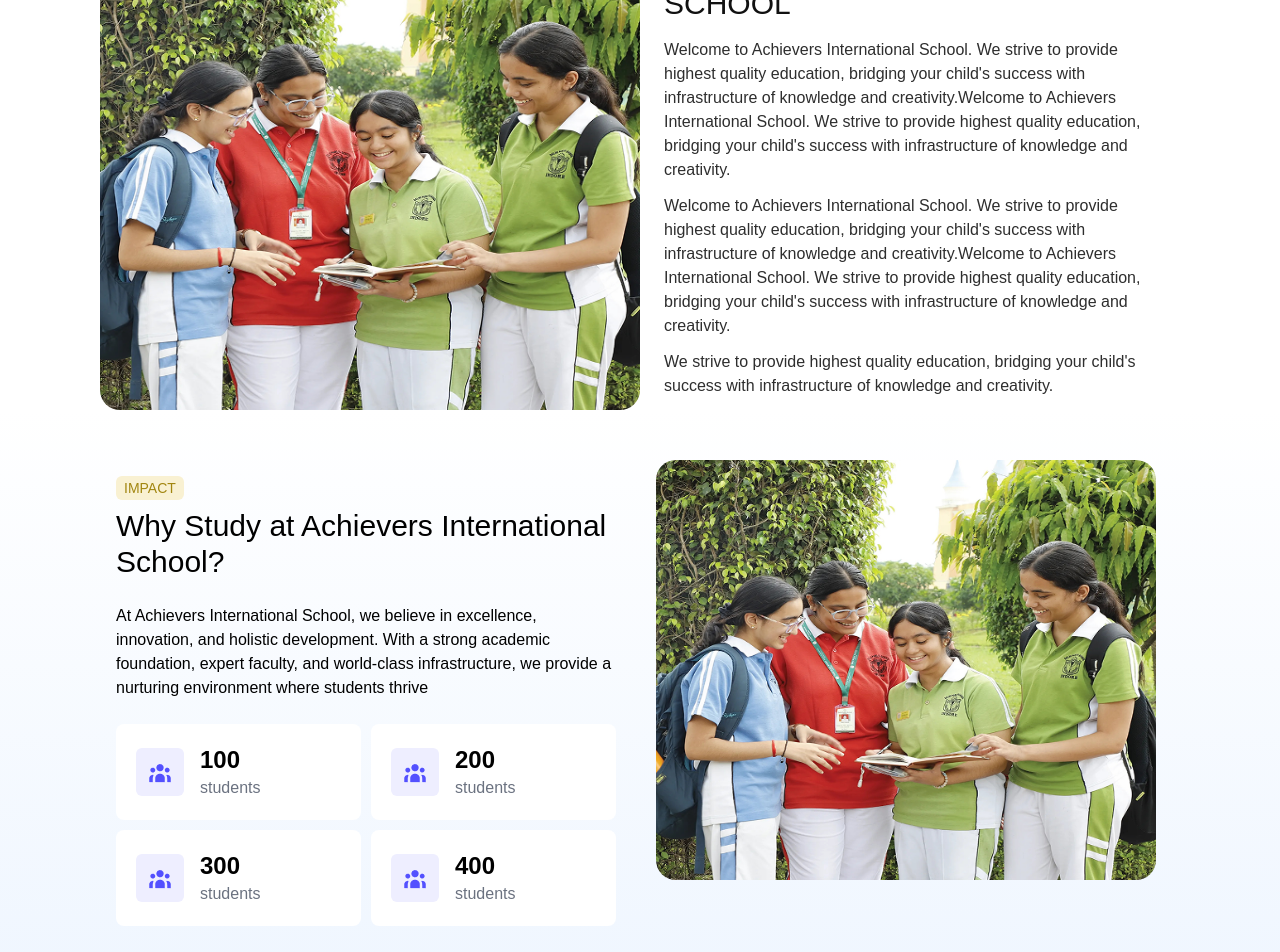
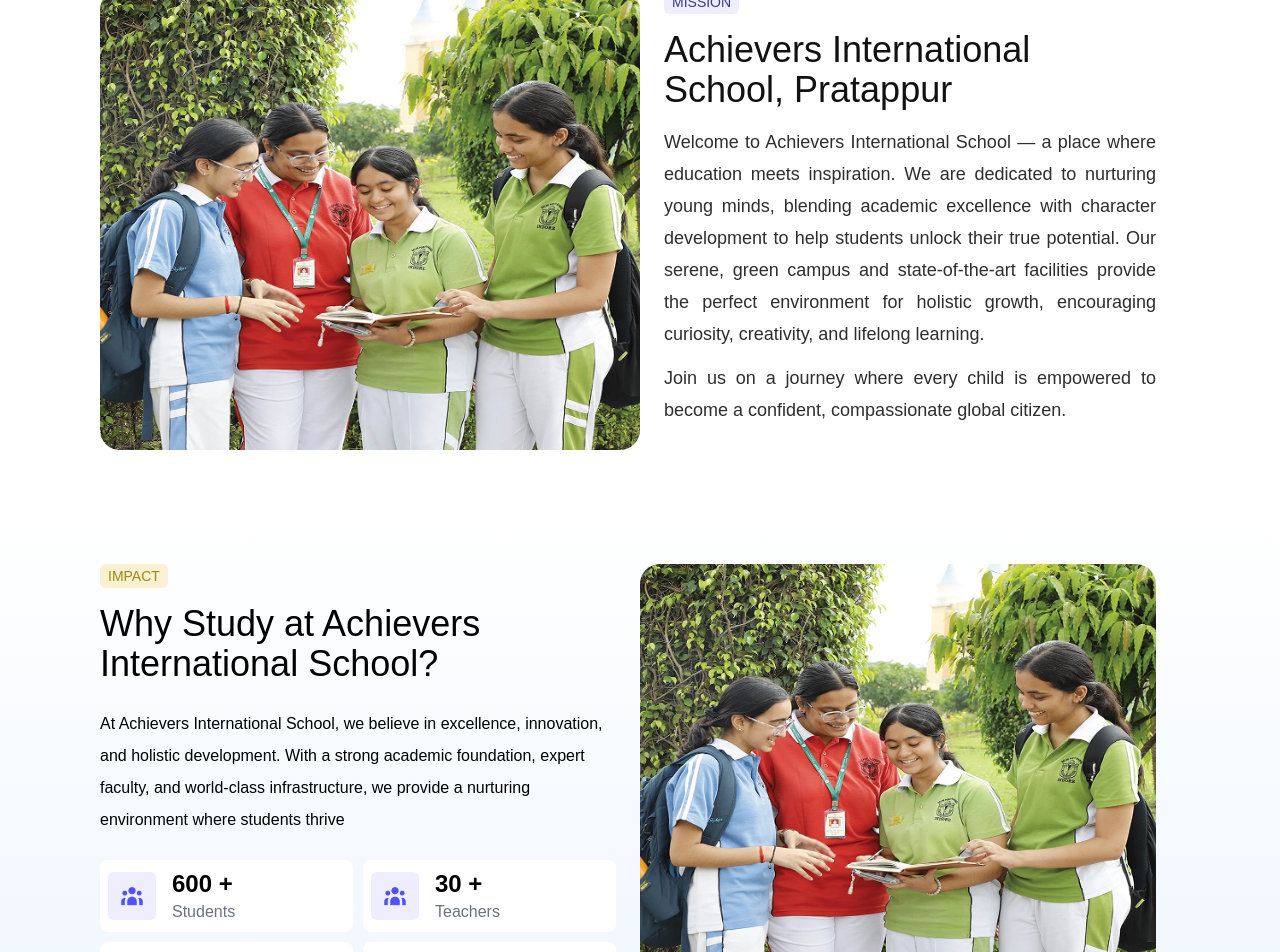
Before and after one commit to pallavi0112/achievers-school-frontend-v2, a Next.js app: page / in a window 1280 px wide. Shown: the part 1020-1972 px from the top of the page. Built offline with nearby package versions, Linux system fonts and the light colour scheme.

Commit message:
homepage

```diff
--- a/src/app/about-us/[slug]/page.tsx
+++ b/src/app/about-us/[slug]/page.tsx
@@ -17,7 +17,7 @@
         "/about-us/mandatory-disclosure-cbse": <MandatoryDisclosure />,
     };
 
-    return   pathname ? routes[pathname] || <h1 className="text-center mt-10 text-red-500 text-2xl">Page Not Found</h1> : <h1 className="text-center mt-10 text-red-500 text-2xl">Page Not Found</h1>;
+    return   pathname ? routes[pathname] : <h1 className="text-center mt-10 text-red-500 text-2xl">Page Not Found</h1> ;
 };
 
 export default Page;
--- a/src/app/academics/[slug]/page.tsx
+++ b/src/app/academics/[slug]/page.tsx
@@ -17,7 +17,7 @@
         "/academics/awards": <MandatoryDisclosure />,
     };
 
-    return routes[pathname] || <h1 className="text-center mt-10 text-red-500 text-2xl">Page Not Found</h1>;
+    return pathname ? routes[pathname] : <h1 className="text-center mt-10 text-red-500 text-2xl">Page Not Found</h1>;
 };
 
 export default Page;
--- a/src/app/admission/[slug]/page.tsx
+++ b/src/app/admission/[slug]/page.tsx
@@ -18,7 +18,7 @@
         "/admission/academic-streams-xi-xii": <AcademicStreams />,
     };
 
-    return routes[pathname] || <h1 className="text-center mt-10 text-red-500 text-2xl">Page Not Found</h1>;
+    return pathname ? routes[pathname] : <h1 className="text-center mt-10 text-red-500 text-2xl">Page Not Found</h1>;
 };
 
 export default Page;
--- a/src/app/facilities/[slug]/page.tsx
+++ b/src/app/facilities/[slug]/page.tsx
@@ -18,7 +18,7 @@
         "/facilities/smart-class" : <MandatoryDisclosure />,
     };
 
-    return routes[pathname] || <h1 className="text-center mt-10 text-red-500 text-2xl">Page Not Found</h1>;
+    return pathname ? routes[pathname] : <h1 className="text-center mt-10 text-red-500 text-2xl">Page Not Found</h1>;
 };
 
 export default Page;
--- a/src/app/page.tsx
+++ b/src/app/page.tsx
@@ -13,15 +13,15 @@
       <HeroSection />
       <AboutCard
         imageSrc="/images/Content.png"
-        subtitle="OUR AIM"
-        title="ACHIEVERS INTERNATIONAL SCHOOL"
+        subtitle="MISSION"
+        title="Achievers International School, Pratappur"
         paragraphs={[
-          "Welcome to Achievers International School. We strive to provide highest quality education, bridging your child's success with infrastructure of knowledge and creativity.Welcome to Achievers International School. We strive to provide highest quality education, bridging your child's success with infrastructure of knowledge and creativity.",
-          "Welcome to Achievers International School. We strive to provide highest quality education, bridging your child's success with infrastructure of knowledge and creativity.Welcome to Achievers International School. We strive to provide highest quality education, bridging your child's success with infrastructure of knowledge and creativity.",
+          "Welcome to Achievers International School — a place where education meets inspiration. We are dedicated to nurturing young minds, blending academic excellence with character development to help students unlock their true potential. Our serene, green campus and state-of-the-art facilities provide the perfect environment for holistic growth, encouraging curiosity, creativity, and lifelong learning. ",
+          "Join us on a journey where every child is empowered to become a confident, compassionate global citizen.",
           // "Welcome to Achievers International School. We strive to provide highest quality education, bridging your child's success with infrastructure of knowledge and creativity.Welcome to Achievers International School. We strive to provide highest quality education, bridging your child's success with infrastructure of knowledge and creativity.",
           // "Welcome to Achievers International School. We strive to provide highest quality education, bridging your child's success with infrastructure of knowledge and creativity.Welcome to Achievers International School. We strive to provide highest quality education, bridging your child's success with infrastructure of knowledge and creativity.",
           // "Welcome to Achievers International School. We strive to provide highest quality education, bridging your child's success with infrastructure of knowledge and creativity.Welcome to Achievers International School. We strive to provide highest quality education, bridging your child's success with infrastructure of knowledge and creativity.",
-          "We strive to provide highest quality education, bridging your child's success with infrastructure of knowledge and creativity.",
+          // "We strive to provide highest quality education, bridging your child's success with infrastructure of knowledge and creativity.",
         ]}
       />
       <AchieverCard
--- a/src/components/AboutCard.tsx
+++ b/src/components/AboutCard.tsx
@@ -1,5 +1,6 @@
 import Image from 'next/image';
 import React from 'react';
+import Tag from './Tag';
 
 interface AboutCardProps {
     imageSrc: string;
@@ -10,16 +11,16 @@
 
 const AboutCard: React.FC<AboutCardProps> = ({ imageSrc, subtitle, title, paragraphs }) => {
     return (
-        <section className="max-sm:px-[10px] sm:px-[30px] lg:px-[50px] xl:px-[100px]">
+        <section className="max-sm:px-[10px] sm:px-[30px] lg:px-[50px] xl:px-[100px] py-[64px]">
             <div className="flex flex-col md:flex-row">
                 <div className="w-full md:w-1/2 ">
                     <Image src={imageSrc} alt={title} width={0} height={0} sizes="100vw" style={{ width: '100%', height: '100%' , objectFit: 'cover', borderRadius:'20px'}} />
                 </div>
-                <div className="w-full md:w-1/2 px-6 max-h-[max-content]">
-                    <h3 className="text-[#111] text-md font-light">{subtitle}</h3>
-                    <h2 className="text-[#111] text-3xl font-[500] mb-4">{title}</h2>
+                <div className="w-full md:w-1/2 md:px-6 max-h-[max-content] pt-[32px] sm:pt-[64px] md:pt-0">
+                    <Tag label={subtitle} textColor='text-[#393A85]' backgroundColor='bg-[#EEF]'  />
+                    <h2 className="text-[#111] text-2xl md:text-4xl lg:text-4xl font-[500] my-4">{title}</h2>
                     {paragraphs.map((paragraph, index) => (
-                        <p key={index} className="text-[#2E2E2E] mb-3 leading-6 text-[16px]">{paragraph}</p>
+                        <p key={index} className="text-[#2E2E2E] mb-3 text-justify leading-8 text-[18px]">{paragraph}</p>
                     ))}
                 </div>
             </div>
--- a/src/components/AchieverCard.tsx
+++ b/src/components/AchieverCard.tsx
@@ -12,39 +12,39 @@
 const AchieverCard: React.FC<AchieverCardProps> = ({ title, description, image }) => {
     return (
         <section className="max-sm:px-[10px] sm:px-[30px] lg:px-[50px] xl:px-[100px] py-[50px] bg-gradient-to-b from-white-700 to-blue-50">
-        <div className="flex flex-row ">
-            <div className="flex-1 p-4">
+        <div className="flex flex-col-reverse md:flex-row ">
+            <div className="flex-1 pt-[32px] sm:pt-[64px] md:pt-0">
                 <Tag
                     label='Impact'
                     textColor='text-[#A28610]'
                     backgroundColor='bg-[#F9F1D2]'
                 />
-                <h2 className="my-2 text-3xl font-[500]">{title}</h2>
-                <p className="my-6 leading-6">{description}</p>
+                <h2 className="my-4 text-2xl md:text-4xl font-[500]">{title}</h2>
+                <p className="my-6 leading-8">{description}</p>
                 <div className="grid grid-cols-2 gap-[10px]">
                   <Counter
                    icon = {'/images/Icon.png'}
-                   number={100}
-                   label={'students'}
+                   number={600}
+                   label={'Students'}
                   />
                   <Counter
                    icon = {'/images/Icon.png'}
-                   number={200}
-                   label={'students'}
+                   number={30}
+                   label={'Teachers'}
                   />
                   <Counter
                    icon = {'/images/Icon.png'}
-                   number={300}
-                   label={'students'}
+                   number={1250}
+                   label={'Happy Parents'}
                   />
                   <Counter
                    icon = {'/images/Icon.png'}
-                   number={400}
-                   label={'students'}
+                   number={3}
+                   label={'Acres of Campus'}
                   />
                 </div>
             </div>
-            <div className="flex-1 flex justify-center items-center max-h-[420px] px-6">
+            <div className="flex-1 flex justify-center items-center max-h-[420px] sm:px-6">
                 <Image src={image} alt={title} width={0} height={0} sizes="100vw" style={{ width: '100%', height: '100%' , objectFit: 'cover', borderRadius:'20px'}} />
             </div>
         </div>
--- a/src/components/Counter.tsx
+++ b/src/components/Counter.tsx
@@ -12,8 +12,8 @@
 
 const Counter: React.FC<CounterProps> = ({ icon, number, label }) => {
   return (
-    <div className="flex items-center p-[20px] bg-[#fff] rounded-[8px]">
-      <div className="mr-2 flex w-[48px] h-[48px] justify-center items-center bg-[#EEF] rounded-md">
+    <div className="flex items-center p-[8px] md:za `p-[20px] bg-[#fff] rounded-[8px]">
+      <div className="mr-2 flex w-[36px] md:w-[48px] h-[36px] md:h-[48px] justify-center items-center bg-[#EEF] rounded-md">
         <Image
           src={icon}
           alt=""
@@ -22,10 +22,10 @@
         />
       </div>
       <div className="ml-2">
-        <div className="text-2xl font-bold">
-          <CountUp end={number} duration={2} separator="," />
+        <div className="text-[16px] md:text-2xl font-bold">
+          <CountUp end={number} duration={2} separator="," /> +
         </div>
-        <p className="text-[#6B7280] text-[16px]">{label}</p>
+        <p className="text-[#6B7280] text-[12px] sm:text-[16px]">{label}</p>
       </div>
     </div>
   );
--- a/src/components/Footer.tsx
+++ b/src/components/Footer.tsx
@@ -10,7 +10,7 @@
   return (
     <footer className="bg-gray-900 text-white">
       <div
-        className="w-full flex flex-col items-center bg-cover bg-center px-10 py-12"
+        className="w-full flex flex-col items-center bg-cover bg-center px-6 sm:px-10 py-12"
         style={{
           backgroundImage:
             "linear-gradient(to top,rgba(35, 35, 80, 0.67), rgba(35, 35, 80, 0.67)), url(/images/Section.png)",
```
